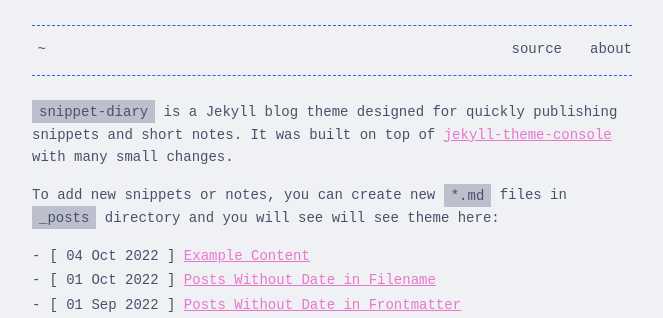
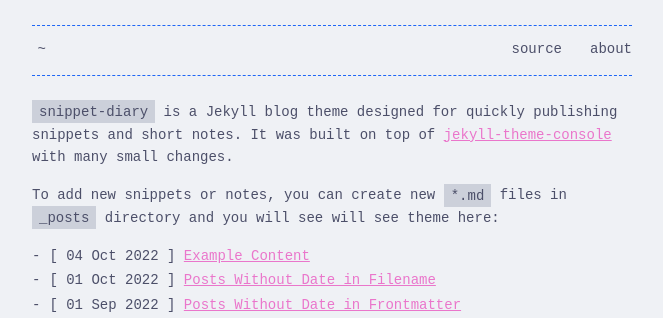
Before and after one commit to emrecanaltinsoy/emrecanaltinsoy.github.io, a Jekyll site: the page built from index.md, in a window 1280 px wide. Shown: the top 318 px of the page, without its empty margins (308-971 px from the left). Built offline with Jekyll 4.4.1, drawn with Linux system fonts in a browser that asks for light colours.

Commit message:
better inline code block color for theme

```diff
--- a/assets/css/_sass/theme/_theme-latte.scss
+++ b/assets/css/_sass/theme/_theme-latte.scss
@@ -9,7 +9,7 @@
   --text-color: #{$latte-text};
   --placeholder-color: #{$latte-subtext1};
   --link-color: #{$latte-pink};
-  --inline-code-background: #{$latte-surface1};
+  --inline-code-background: #{$latte-surface0};
   //code theme colors
   --code-color-1: #{$latte-green};
   --code-color-2: #{$latte-base};
```
